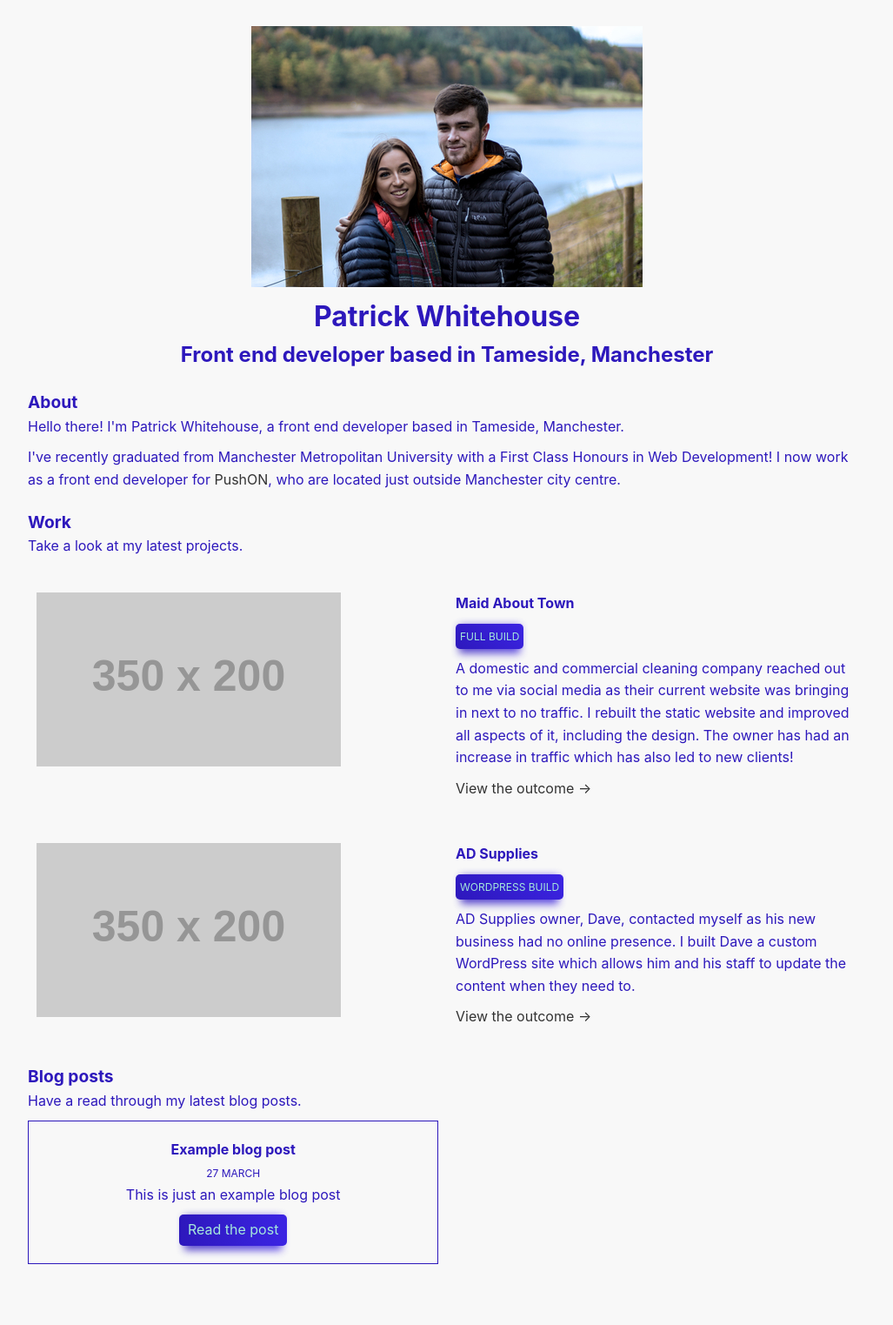
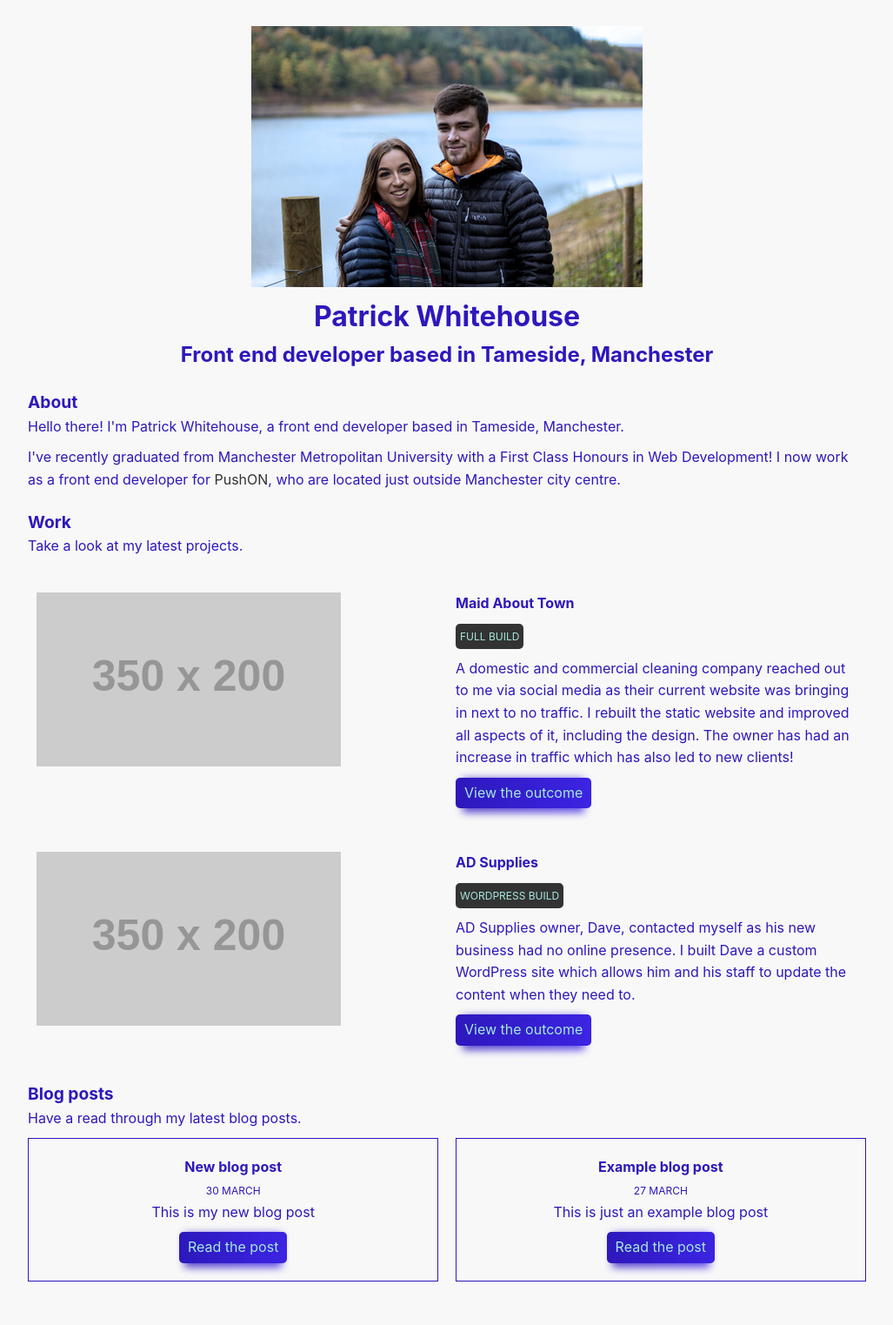
Before and after one commit to PatrickWhitehouse/Old-portfolio, a Jekyll site: the page built from index.html, in a window 1280 px wide. Shown: the whole page at 87% size, without its empty margins (126-1153 px from the left). Built offline with Jekyll 4.4.1, drawn with Linux system fonts in a browser that asks for light colours.

Commit message:
small changes

```diff
--- /dev/null
+++ b/_posts/2018-03-30-NewBlog.md
@@ -0,0 +1,9 @@
+---
+layout: blog
+excerpt: This is my new blog post
+title: New blog post
+---
+# Example blog post
+## H2 heading
+### H3 heading
+Paragraph
--- a/_scss/main.scss
+++ b/_scss/main.scss
@@ -129,38 +129,14 @@ section.hero {
             small {
                 display: inline-block;
                 color: $primary;
-                background: linear-gradient(45deg, $secondary, $lighter-secondary);
+                background-color: $dark;
                 padding: 5px;
                 border-radius: 5px;
-                position: relative;
-                /* Gradient shadow */
-                &::after {
-                    content: "";
-                    position: absolute;
-                    z-index: -1;
-                    height: 110%;
-                    width: 90%;
-                    opacity: 0.8;
-                    background: inherit;
-                    left: 5%;
-                    bottom: -5px;
-                    filter: blur(5px);
-                }
             }
             * {
                 margin-bottom: $spacer1;
             }
-            a.work--url {
-                display: inline-block;
-                position: relative;
-                &:after {
-                    display: block;
-                    content: "→";
-                    right: -20px;
-                    position: absolute;
-                    top: 0;
-                }
-            }
+
         }
     }
 }
@@ -181,9 +157,6 @@ section.blog {
                 flex-basis: 49%;
                 text-align: center;
                 padding: $spacer2 $spacer1;
-                &:nth-child(even) {
-                    border: 1px solid $primary;
-                }
             }
         }
     }
--- a/css/main.css
+++ b/css/main.css
@@ -1,4 +1,3 @@
-@charset "UTF-8";
 /* Colours */
 /* Spacer */
 /* Screen sizes */
@@ -105,34 +104,11 @@ section.hero {
     .work--grid .work--item .work--desc small {
       display: inline-block;
       color: #a6e9dc;
-      background: linear-gradient(45deg, #2d18bc, #3c24e3);
+      background-color: #333;
       padding: 5px;
-      border-radius: 5px;
-      position: relative;
-      /* Gradient shadow */ }
-      .work--grid .work--item .work--desc small::after {
-        content: "";
-        position: absolute;
-        z-index: -1;
-        height: 110%;
-        width: 90%;
-        opacity: 0.8;
-        background: inherit;
-        left: 5%;
-        bottom: -5px;
-        -webkit-filter: blur(5px);
-                filter: blur(5px); }
+      border-radius: 5px; }
     .work--grid .work--item .work--desc * {
       margin-bottom: 10px; }
-    .work--grid .work--item .work--desc a.work--url {
-      display: inline-block;
-      position: relative; }
-      .work--grid .work--item .work--desc a.work--url:after {
-        display: block;
-        content: "→";
-        right: -20px;
-        position: absolute;
-        top: 0; }
 
 /* Blog section */
 @media (min-width: 768px) {
@@ -152,6 +128,4 @@ section.blog ul li {
       -ms-flex-preferred-size: 49%;
           flex-basis: 49%;
       text-align: center;
-      padding: 20px 10px; }
-      section.blog ul li:nth-child(even) {
-        border: 1px solid #a6e9dc; } }
+      padding: 20px 10px; } }
--- a/index.html
+++ b/index.html
@@ -32,7 +32,7 @@ title: Patrick Whitehouse - Front end developer based in Tameside
           <h4>{{work.name}}</h4>
           <small>{{work.type}}</small>
           <p>{{work.desc}}</p>
-          {% if work.url %}<a class="work--url" href="{{work.url}}" title="{{work.name}} site" target="_blank" rel="noopener">View the outcome</a>{%endif%}
+          {% if work.url %}<a class="btn" href="{{work.url}}" title="{{work.name}} site" target="_blank" rel="noopener">View the outcome</a>{%endif%}
         </div>
       </div>
     {%endfor%}
```
